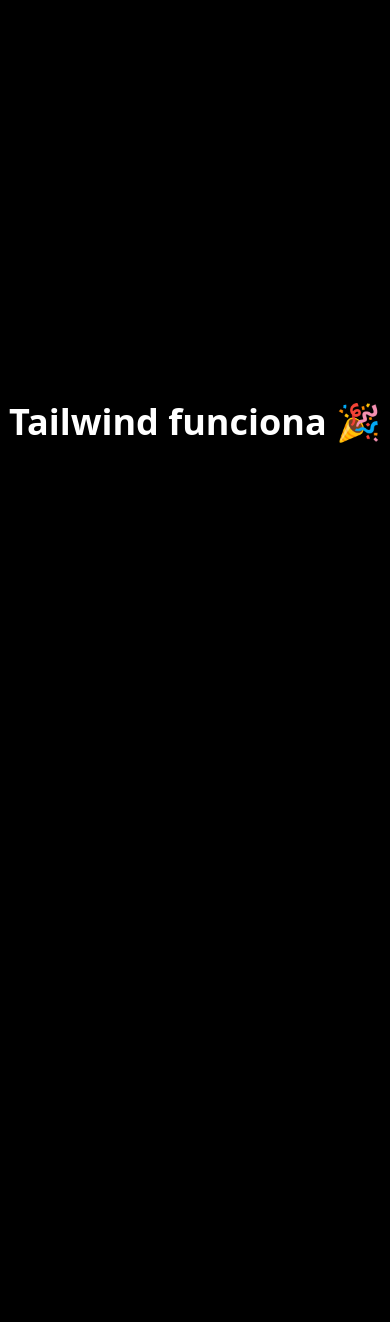
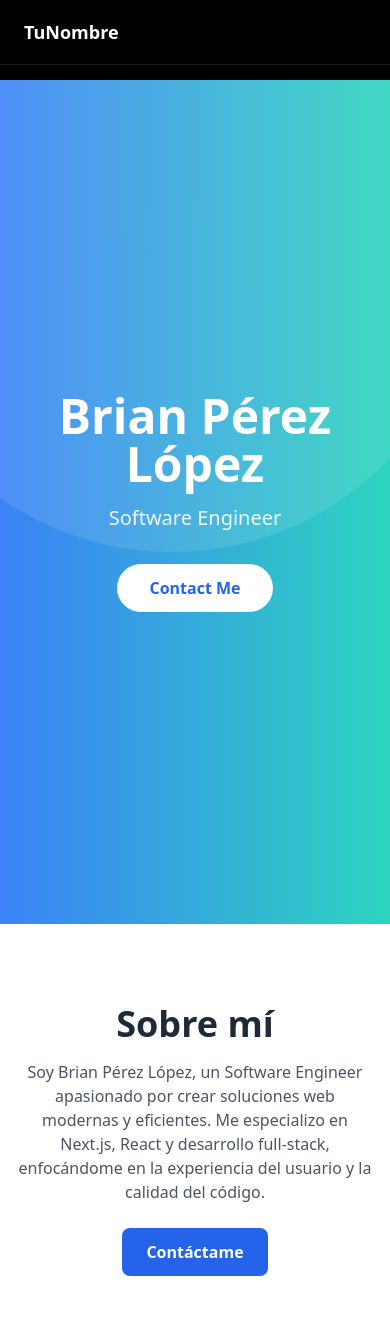
Before and after one commit to ldavidsm/portfolio, a Next.js app: page / in a window 390 px wide. Shown: the top 1322 px of the page. Before the commit the page ends 844 px from the top, so only its background shows below. Built offline with nearby package versions, Linux system fonts and the light colour scheme; grey boxes are pictures that could not be loaded.

Commit message:
Rellenando mi portfolio

```diff
--- /dev/null
+++ b/app/components/about.tsx
@@ -0,0 +1,33 @@
+// components/About.jsx
+export default function About() {
+  return (
+    <section id="about" className="w-full bg-white py-20">
+      <div className="max-w-7xl mx-auto px-4 flex flex-col md:flex-row items-center md:items-start gap-12">
+        {/* Texto */}
+        <div className="flex-1 text-center md:text-left">
+          <h2 className="text-4xl font-bold mb-4 text-gray-800">Sobre mí</h2>
+          <p className="text-gray-600 mb-6">
+            Soy Brian Pérez López, un Software Engineer apasionado por crear soluciones web modernas y eficientes.
+            Me especializo en Next.js, React y desarrollo full-stack, enfocándome en la experiencia del usuario y la
+            calidad del código.
+          </p>
+          <a
+            href="#contact"
+            className="inline-block bg-blue-600 text-white font-semibold py-3 px-6 rounded-lg hover:bg-blue-700 transition"
+          >
+            Contáctame
+          </a>
+        </div>
+
+        {/* Imagen */}
+        <div className="flex-1 flex justify-center md:justify-end">
+          <img
+            src="/avatar.jpg" // reemplaza con la imagen real
+            alt="Brian Pérez López"
+            className="w-64 h-64 object-cover rounded-full shadow-lg"
+          />
+        </div>
+      </div>
+    </section>
+  );
+}
--- /dev/null
+++ b/app/components/contact.tsx
@@ -0,0 +1,34 @@
+// components/Contact.jsx
+export default function Contact() {
+  return (
+    <section id="contact" className="w-full bg-white py-20">
+      <div className="max-w-3xl mx-auto px-4">
+        <h2 className="text-4xl font-bold text-center text-gray-800 mb-12">Contacto</h2>
+
+        <form className="flex flex-col gap-6">
+          <input
+            type="text"
+            placeholder="Nombre"
+            className="border border-gray-300 rounded-lg p-4 focus:outline-none focus:ring-2 focus:ring-blue-500"
+          />
+          <input
+            type="email"
+            placeholder="Email"
+            className="border border-gray-300 rounded-lg p-4 focus:outline-none focus:ring-2 focus:ring-blue-500"
+          />
+          <textarea
+            placeholder="Mensaje"
+            rows={6}
+            className="border border-gray-300 rounded-lg p-4 focus:outline-none focus:ring-2 focus:ring-blue-500"
+          />
+          <button
+            type="submit"
+            className="bg-blue-600 text-white font-semibold py-3 px-6 rounded-lg hover:bg-blue-700 transition"
+          >
+            Enviar
+          </button>
+        </form>
+      </div>
+    </section>
+  );
+}
--- /dev/null
+++ b/app/components/education.tsx
@@ -0,0 +1,37 @@
+// components/Education.jsx
+export default function Education() {
+  const educations = [
+    {
+      year: "2020 - 2024",
+      degree: "Ingeniería en Sistemas",
+      institution: "Universidad Ejemplo",
+      description: "Enfocado en desarrollo web, algoritmos y bases de datos."
+    },
+    {
+      year: "2018 - 2020",
+      degree: "Curso de Desarrollo Web",
+      institution: "Academia Ejemplo",
+      description: "Aprendizaje intensivo en HTML, CSS, JS y React."
+    },
+  ];
+
+  return (
+    <section id="education" className="w-full bg-gray-50 py-20">
+      <div className="max-w-7xl mx-auto px-4">
+        <h2 className="text-4xl font-bold text-center text-gray-800 mb-12">Educación</h2>
+        <div className="flex flex-col gap-8">
+          {educations.map((edu, index) => (
+            <div key={index} className="flex flex-col md:flex-row md:items-center gap-4 md:gap-8">
+              <span className="text-blue-600 font-semibold md:w-32">{edu.year}</span>
+              <div>
+                <h3 className="text-xl font-semibold text-gray-800">{edu.degree}</h3>
+                <p className="text-gray-600">{edu.institution}</p>
+                <p className="text-gray-500">{edu.description}</p>
+              </div>
+            </div>
+          ))}
+        </div>
+      </div>
+    </section>
+  );
+}
--- /dev/null
+++ b/app/components/hero.tsx
@@ -0,0 +1,23 @@
+export default function Hero() {
+  return (
+    <section className="relative w-full h-screen flex items-center justify-center bg-gradient-to-r from-blue-500 to-teal-400 overflow-hidden">
+      {/* Decoración circular */}
+      <div className="absolute -top-32 -left-32 w-[600px] h-[600px] bg-white/10 rounded-full animate-spin-slow"></div>
+
+      <div className="text-center px-4 z-10">
+        <h1 className="text-5xl md:text-6xl font-extrabold text-white mb-4">
+          Brian Pérez López
+        </h1>
+        <p className="text-xl md:text-2xl text-white/90 mb-8">
+          Software Engineer
+        </p>
+        <a
+          href="#contact"
+          className="inline-block bg-white text-blue-600 font-semibold py-3 px-8 rounded-full hover:bg-blue-50 transition"
+        >
+          Contact Me
+        </a>
+      </div>
+    </section>
+  );
+}
--- /dev/null
+++ b/app/components/navbar.tsx
@@ -0,0 +1,42 @@
+"use client";
+
+import { motion } from "framer-motion";
+
+const links = [
+  { name: "Home", href: "#home" },
+  { name: "About", href: "#about" },
+  { name: "Projects", href: "#projects" },
+  { name: "Skills", href: "#skills" },
+  { name: "Education", href: "#education" },
+  { name: "Contact", href: "#contact" },
+];
+
+export default function Navbar() {
+  return (
+    <motion.nav
+      initial={{ y: -20, opacity: 0 }}
+      animate={{ y: 0, opacity: 1 }}
+      transition={{ duration: 0.6 }}
+      className="fixed top-0 left-0 w-full z-50 backdrop-blur-md bg-black/60 border-b border-white/10"
+    >
+      <div className="max-w-6xl mx-auto px-6 h-16 flex items-center justify-between">
+        {/* Logo */}
+        <span className="text-lg font-semibold">TuNombre</span>
+
+        {/* Links */}
+        <ul className="hidden md:flex gap-8 text-sm text-gray-300">
+          {links.map((link) => (
+            <li key={link.name}>
+              <a
+                href={link.href}
+                className="hover:text-white transition"
+              >
+                {link.name}
+              </a>
+            </li>
+          ))}
+        </ul>
+      </div>
+    </motion.nav>
+  );
+}
--- /dev/null
+++ b/app/components/skills.tsx
@@ -0,0 +1,32 @@
+// components/Skills.jsx
+export default function Skills() {
+  const skills = [
+    { name: "JavaScript", level: 90 },
+    { name: "React / Next.js", level: 85 },
+    { name: "Node.js", level: 80 },
+    { name: "Tailwind CSS", level: 95 },
+    { name: "Git / GitHub", level: 90 },
+  ];
+
+  return (
+    <section id="skills" className="w-full bg-gray-50 py-20">
+      <div className="max-w-7xl mx-auto px-4">
+        <h2 className="text-4xl font-bold text-center text-gray-800 mb-12">Habilidades</h2>
+
+        <div className="grid grid-cols-1 md:grid-cols-2 gap-8">
+          {skills.map((skill) => (
+            <div key={skill.name}>
+              <h3 className="text-lg font-semibold mb-2 text-gray-700">{skill.name}</h3>
+              <div className="w-full bg-gray-200 rounded-full h-4">
+                <div
+                  className="bg-blue-600 h-4 rounded-full"
+                  style={{ width: `${skill.level}%` }}
+                ></div>
+              </div>
+            </div>
+          ))}
+        </div>
+      </div>
+    </section>
+  );
+}
--- a/app/globals.css
+++ b/app/globals.css
@@ -4,6 +4,15 @@
 
 @layer base {
   html, body {
+      scroll-behavior: smooth;
     @apply bg-black text-white;
   }
 }
+@keyframes spin-slow {
+  0% { transform: rotate(0deg); }
+  100% { transform: rotate(360deg); }
+}
+
+.animate-spin-slow {
+  animation: spin-slow 40s linear infinite;
+}
--- a/app/page.tsx
+++ b/app/page.tsx
@@ -1,11 +1,40 @@
-import Image from "next/image";
+import Navbar from './components/navbar';
+import Hero from './components/hero';
+import About from './components/about';
+import Skills from './components/skills';
+import Education from './components/education';
+import Contact from './components/contact';
 
 export default function Home() {
   return (
-    <main className="min-h-screen flex items-center justify-center">
-      <h1 className="text-4xl font-bold">
-        Tailwind funciona 🎉
-      </h1>
-    </main>
+    <>
+      <Navbar />
+
+      <main className="pt-20">
+        {/* Hero */}
+        <section id="home">
+          <Hero />
+        </section>
+
+        {/* About */}
+        <section id="about">
+          <About />
+        </section>
+
+        {/* Skills */}
+        <section id="skills">
+          <Skills />
+        </section>
+
+        {/* Education */}
+        <section id="education">
+          <Education />
+        </section>
+        {/* Contact  */}
+        <section id="contact">
+          <Contact/>
+        </section>
+      </main>
+    </>
   );
 }
--- a/package.json
+++ b/package.json
@@ -9,6 +9,7 @@
     "lint": "eslint"
   },
   "dependencies": {
+    "framer-motion": "^12.23.26",
     "next": "16.1.0",
     "react": "19.2.3",
     "react-dom": "19.2.3"
```
Also changed, not shown: 1 other file (tests, documents, lock files or other folders).
